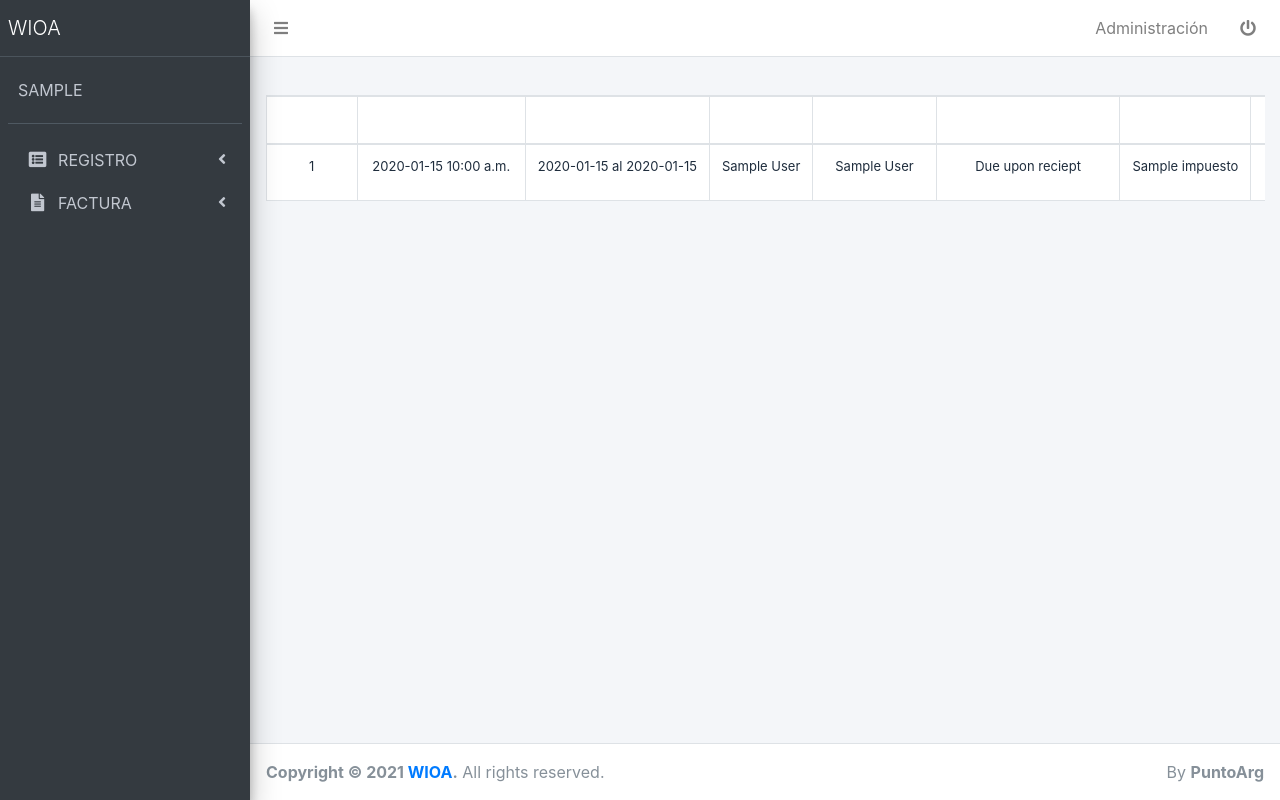
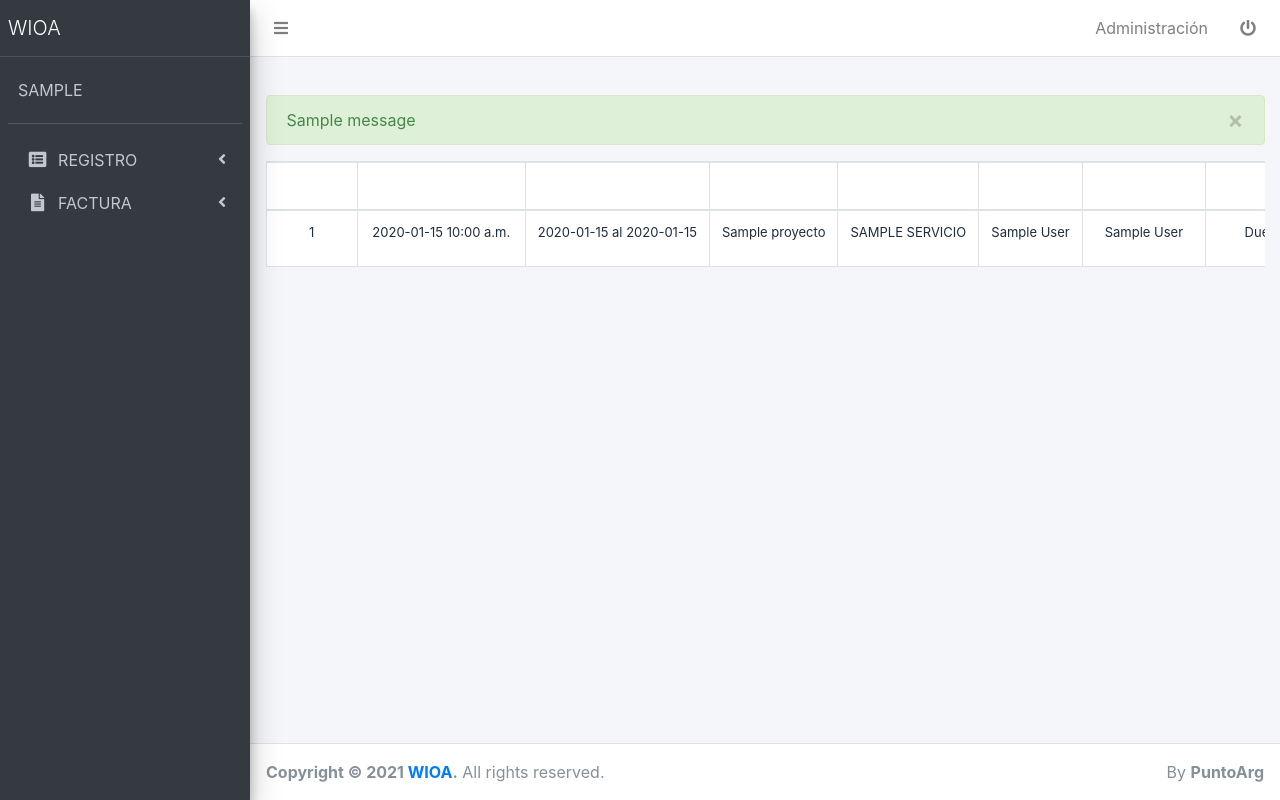
Before and after one commit to bersanonahuel/WIOA-v2, a Django app: page /registros/listarFactura/ in a window 1280 px wide. Run offline with Django 3.2, Linux system fonts and the light colour scheme; a user stored in the database is signed in; tables that the repository leaves empty hold one stand-in row (values such as "Sample post"); one stand-in notice (Sample message) is shown; some libraries are stand-ins or nearby versions.

Commit message:
Validacion hs a facturar y registrar

```diff
--- a/apps/registros/views.py
+++ b/apps/registros/views.py
@@ -32,16 +32,18 @@ from weasyprint import CSS
 from .filters import RegistroFilter, FacturaFilter
 
 from django.db.models import F, Q
+from django.contrib import messages
 
-CREAR_REGISTRO_FILE  = 'registros/crearRegistro.html'
-LISTAR_REGISTRO_FILE = 'registros/listarRegistro.html'
+CREAR_REGISTRO_FILE  = 'registros/registro/crearRegistro.html'
+LISTAR_REGISTRO_FILE = 'registros/registro/listarRegistro.html'
+CREAR_REGISTRO_DETALLE_FILE = 'registros/registro/crearRegistroDetalle.html'
 LISTAR_FACTURA_FILE  = 'registros/factura/listarFactura.html'
 CREAR_FACTURA_FILE   = 'registros/factura/crearFactura.html'
 
 class CrearRegistro(CreateView):
-    models=Registro
-    form_class=RegistroForm
-    template_name= 'registros/crearRegistro.html'
+    models = Registro
+    form_class = RegistroForm
+    template_name = CREAR_REGISTRO_FILE
 
     @method_decorator(csrf_exempt)
     @method_decorator(login_required)
@@ -92,7 +94,6 @@ class CrearRegistro(CreateView):
     def get_success_url(self):
         return reverse_lazy('registros:crearRegistroDetalle',args=[self.kwargs['registropk']])
 
-
 class ListarRegistro(ListView):
     model = Registro
     template_name = LISTAR_REGISTRO_FILE
@@ -132,10 +133,27 @@ class ListarRegistro(ListView):
 
         return render(request, LISTAR_REGISTRO_FILE, {'filter': registro_filter})
 
+
+def calcular_horas_facturadas(proyecto, servicio):
+    sp = ServiciosProyecto.objects.filter(proyecto=proyecto, servicio=servicio).first()
+
+    facturaReg = Factura.objects.filter(proyectosServicios=sp)
+
+    #Busco todos los reg det de las facturas ya creadas
+    seg = 0
+    for fact in facturaReg:
+        regDet = RegistroDetalle.objects.filter(factura=fact, registro__proyecto_servicio__servicio=servicio)
+
+        for r in regDet:
+            seg = seg + r.calcular_total_hs_segundos_detalle()
+
+    return seg
+
+
 class CrearRegistroDetalle(CreateView):
     models = RegistroDetalle
     form_class = RegistroDetalleForm
-    template_name = 'registros/crearRegistroDetalle.html'
+    template_name = CREAR_REGISTRO_DETALLE_FILE
 
     @method_decorator(csrf_exempt)
     @method_decorator(login_required)
@@ -154,15 +172,41 @@ class CrearRegistroDetalle(CreateView):
             date_string_fin = request.POST['fechaHoraFin']
             fin = datetime.strptime(date_string_fin, format)
 
+            registroInstance = Registro.objects.get(id=self.kwargs['registropk'])
             form = RegistroDetalleForm()
             regDet = form.save(commit=False)
             regDet.fechaHoraInicio = inicio.strftime(format)
             regDet.fechaHoraFin = fin.strftime(format)
-            regDet.registro = Registro.objects.get(id=self.kwargs['registropk'])
+            regDet.registro = registroInstance
             regDet.usuario = request.user
             regDet.comentario = request.POST['comentario']
 
-            regDet.save()
+            proyecto = registroInstance.proyecto_servicio.proyecto
+            servicio = registroInstance.proyecto_servicio.servicio
+            sp = ServiciosProyecto.objects.filter(proyecto=proyecto, servicio=servicio).first()
+            totalHorasSP = (sp.total_horas * 3600)
+
+            hsFacturadasServicio = calcular_horas_facturadas(proyecto, servicio)
+
+            #Validar que no se exceda del total de Hs del proyecto.
+
+            timediff = (fin - inicio)
+            hsRegistroActual = timediff.seconds
+
+            if (hsFacturadasServicio + hsRegistroActual) > totalHorasSP:
+                error = 'Las horas que quiere registrar se exceden del Total de horas permitidas para este Proyecto y Servicio.'
+                messages.error(self.request, error)
+                context = {
+                    'titulo': 'Crear registro de horas',
+                    'registro': Registro.objects.get(id=self.kwargs['registropk']),
+                    'registrosDet': RegistroDetalle.objects.filter(registro=self.kwargs['registropk']),
+                    'form': RegistroDetalleForm()
+                }
+                return render(request, CREAR_REGISTRO_DETALLE_FILE, context)
+            else:
+                regDet.save()
+                success = 'El registro se guardó correctamente.'
+                messages.success(self.request, success)
 
             return super().form_valid(regDet)
 
@@ -204,6 +248,9 @@ class CrearFactura(CreateView):
         return super().dispatch(request, *args, **kwargs)
 
     def post(self, request, *args, **kwargs):
+        error = None
+        mensaje = None
+
         if request.is_ajax():
             data = {}
             try:
@@ -216,7 +263,6 @@ class CrearFactura(CreateView):
 
                     servicioIds = serviciosProyecto.values_list('servicio_id', flat=True) #.values('id', 'nombre')
                     servicios = Servicio.objects.filter(pk__in=servicioIds).values('id', 'nombre')
-                    print(servicios)
 
                     if servicios:
                         data = { 'servicios': list(servicios) }
@@ -240,41 +286,77 @@ class CrearFactura(CreateView):
             date_string_fin = request.POST['fechaFin']
             fin = datetime.strptime(date_string_fin, format)
 
-
             request.POST['proyectosServicios'] = 1
+            request.POST['usuario'] = request.user
 
             form = FacturaForm(request.POST)
 
             if form.is_valid():
-                factura = form.save(commit=False)
-                factura.fechaInicio = inicio.strftime(format)
-                factura.fechaFin = fin.strftime(format)
-                factura.fechaCreacion = fin.strftime(format)
-                factura.cliente = Cliente.objects.get(id=request.POST['cliente'])
-                factura.proveedor = Proveedor.objects.get(id=request.POST['proveedor'])
-                factura.usuario = request.user
-                factura.save()
+                proyectoSelId = request.POST['proyectoSelId']
 
-                #Guardar tabla intermedia Factura-ProyectoServicios
-                proyectoSelId = request.POST['proyectoSelId']
-                #print('PROY: ',proyectoSelId)
+                # Validar que no se exeda la cantidad de HS a Facturar establecidas del ProyectoServicio
+
+                #Busco hs ya facturadas
                 for serv in request.POST.getlist('serviciosCheck'):
+                    hsAFacturarServicio = 0
+                    hsFacturadasServicio = 0
+
                     sp = ServiciosProyecto.objects.filter(proyecto=proyectoSelId, servicio=serv).first()
+                    totalHorasSP = (sp.total_horas * 3600)
 
-                    factura.proyectosServicios.add(sp)
+                    hsFacturadasServicio = calcular_horas_facturadas(proyectoSelId, serv)
 
-                factura.save()
+                    print('totalHorasFACTURADAS:: sp=', sp, ' ** hs=', hsFacturadasServicio)
 
-                #Buscar todos los registros de hs que se incluyan en el periodo ingresado.
-                detalles = RegistroDetalle.objects.filter( fechaHoraInicio__gte=inicio, fechaHoraFin__lte=fin, factura=None )
+                    #Sumar horas que se quieren facturar AHORA
+                    seg = 0
+                    detallesAFacturar = RegistroDetalle.objects.filter( fechaHoraInicio__gte=inicio, fechaHoraFin__lte=fin, factura=None, registro__proyecto_servicio=sp )
+                    for detF in detallesAFacturar:
+                        seg = seg + detF.calcular_total_hs_segundos_detalle()
 
-                listaProyServFactura = factura.proyectosServicios.values_list('id',flat=True)
-                for det in detalles:
-                    if det.registro.proyecto_servicio.id in listaProyServFactura:
-                        det.factura = factura
-                        det.save()
+                    hsAFacturarServicio = seg
+                    print('totalHoras A FACTURAR:: ', hsAFacturarServicio)
 
-                return super().form_valid(factura)
+                    if (hsFacturadasServicio + hsAFacturarServicio) > totalHorasSP:
+                        error = 'Las horas que quiere facturar se exceden del Total de horas permitidas para el Proyecto "'+ sp.proyecto.nombre +'" y el Servicio "'+ sp.servicio.nombre+'".'
+                        messages.error(self.request, error)
+
+                    if not detallesAFacturar:
+                        mensaje = 'No se encontraron registros para facturar en el período seleccionado.'
+                        messages.warning(self.request, mensaje)
+
+                if error or mensaje:
+                    return render(request, CREAR_FACTURA_FILE, {'form':form, 'proyectos': Proyecto.objects.all()})
+                else:
+                    factura = form.save(commit=False)
+                    factura.fechaInicio = inicio.strftime(format)
+                    factura.fechaFin = fin.strftime(format)
+                    factura.fechaCreacion = fin.strftime(format)
+                    factura.cliente = Cliente.objects.get(id=request.POST['cliente'])
+                    factura.proveedor = Proveedor.objects.get(id=request.POST['proveedor'])
+                    factura.usuario = request.user
+                    factura.save()
+                    print('Se guardo catura ---------------- ')
+                    #Guardar tabla intermedia Factura-ProyectoServicios
+                    for serv in request.POST.getlist('serviciosCheck'):
+                        sp = ServiciosProyecto.objects.filter(proyecto=proyectoSelId, servicio=serv).first()
+                        factura.proyectosServicios.add(sp)
+
+                    factura.save()
+
+                    messages.success(self.request, 'La factura se creó correctamente.')
+
+                    #Buscar todos los registros de hs que se incluyan en el periodo ingresado.
+                    detalles = RegistroDetalle.objects.filter( fechaHoraInicio__gte=inicio, fechaHoraFin__lte=fin, factura=None )
+                    listaProyServFactura = factura.proyectosServicios.values_list('id',flat=True)
+                    print('listaProyServFactura:: ', listaProyServFactura)
+                    if detalles:
+                        for det in detalles:
+                            if det.registro.proyecto_servicio.id in listaProyServFactura:
+                                det.factura = factura
+                                det.save()
+
+                    return render(request, LISTAR_FACTURA_FILE, {'filter':FacturaFilter(request.GET, queryset=Factura.objects.all())} )
             else:
                 print('NO SE GUARDO, ERROR: ', form.errors)
                 return super().form_valid(form)
@@ -284,7 +366,7 @@ class CrearFactura(CreateView):
         return super().form_valid(form)
 
     def get_success_url(self):
-        return reverse_lazy('registros:crearFactura')
+        return reverse_lazy('registros:listarFactura')
 
     def get_context_data(self, **kwargs):
         kwargs['proyectos'] = Proyecto.objects.all()
--- a/static/css/main.css
+++ b/static/css/main.css
@@ -26,6 +26,28 @@
     border-bottom: 0px !important;
 }
 
+/* Mensajes */
+.mensaje.alert-error {
+    color: #b94a48 !important;
+    background-color: #f2dede !important;
+    border-color: #ebccd1 !important;
+}
+.mensaje.alert-success {
+    color: #468847 !important;
+    background-color: #dff0d8 !important;
+    border-color: #d6e9c6 !important;
+}
+.mensaje.alert-warning {
+    color: #c09853 !important;
+    background-color: #fcf8e3 !important;
+    border-color: #faebcc !important;
+}
+.mensaje.alert-info {
+    color: #3a87ad !important;
+    background-color: #d9edf7 !important;
+    border-color: #bce8f1 !important;
+}
+
 @media (max-width: 1200px) {
     body{
         font-size: 0.8rem;
--- a/templates/registros/factura/listarFactura.html
+++ b/templates/registros/factura/listarFactura.html
@@ -2,7 +2,7 @@
 {% load static %}
 <!--Para que herede todo de index.html -->
 
-{% block titulo %} Detalle Registro Hs {% endblock titulo %}
+{% block titulo %} Facturas Creadas {% endblock titulo %}
 
 {% block contentTitulo %} {% endblock contentTitulo %}
 
@@ -10,6 +10,15 @@
 
   <!-- Listado -->
   <div class="table-stats order-table ov-h table-responsive">
+    {% if messages %}
+      {% for message in messages %}
+        <div class="mensaje alert alert-{{ message.tags }} alert-dismissable">
+          <button type="button" class="close" data-dismiss="alert">&times;</button><strong></strong>
+          {{ message }}
+        </div>
+      {% endfor %}
+    {% endif %}
+
     {% if filter.qs %}
       <table id="tablaFacturacion" class="table table-bordered table-hover dataTable table-head-fixed text-nowrap bg-white">
           <thead class="text-center bg-header-tabla">
@@ -17,6 +26,8 @@
                   <th>INVOICE</th>
                   <th>FECHA CREACIÓN</th>
                   <th>PERÍODO</th>
+                  <th>PROYECTO</th>
+                  <th>SERVICIOS</th>
                   <th>CLIENTE</th>
                   <th>PROVEEDOR</th>
                   <th>TÉRMINOS DE PAGO</th>
@@ -26,27 +37,37 @@
           </thead>
           <tbody>
 
-              {% for facrura in filter.qs %}
+              {% for factura in filter.qs %}
               <tr class="text-center">
-                  <td>{{ facrura.id }}</td>
-                  <td>{{ facrura.fechaCreacion | date:"Y-m-d h:i a" }}</td>
-                  <td>{{ facrura.fechaInicio | date:"Y-m-d" }} al {{ facrura.fechaFin | date:"Y-m-d" }}</td>
-                  <td>{{ facrura.cliente }}</td>
-                  <td>{{ facrura.proveedor }}</td>
+                  <td>{{ factura.id }}</td>
+                  <td>{{ factura.fechaCreacion | date:"Y-m-d h:i a" }}</td>
+                  <td>{{ factura.fechaInicio | date:"Y-m-d" }} al {{ factura.fechaFin | date:"Y-m-d" }}</td>
+                  <td>{{ factura.proyectosServicios.all.first.proyecto }}</td>
                   <td>
-                    {% if facrura.terminosPago == "Other" %}
-                      {{ facrura.terminosPagoOtro }}
+                    {% for servicio in factura.proyectosServicios.all %}
+                      {% if forloop.first %}
+                        {{ servicio.servicio | upper }}
+                      {% else %}
+                        <br> {{ servicio.servicio | upper }}
+                      {% endif %}
+                    {% endfor %}
+                  </td>
+                  <td>{{ factura.cliente }}</td>
+                  <td>{{ factura.proveedor }}</td>
+                  <td>
+                    {% if factura.terminosPago == "Other" %}
+                      {{ factura.terminosPagoOtro }}
                     {% else %}
-                      {{ facrura.terminosPago }}
+                      {{ factura.terminosPago }}
                     {% endif %}
                   </td>
-                  <td>{{ facrura.impuesto }}</td>
+                  <td>{{ factura.impuesto }}</td>
 
                   <td>
-                    <a class="btn btn-error btn-sm" href="{% url 'registros:printPdf' facrura.id %}" target="_blank"><i class="fas fa-fas fa-print"></i></a>
+                    <a class="btn btn-error btn-sm" href="{% url 'registros:printPdf' factura.id %}" target="_blank"><i class="fas fa-fas fa-print"></i></a>
                     {% comment %} <a class="btn btn-primary btn-sm" href="{% url 'registros:editarFactura' factura.id %}"><i class="fas fa-fas fa-pencil-alt"></i></a> {% endcomment %}
 
-                    {% comment %} <a class="btn btn-danger btn-sm" rel="eliminar" href="#" onClick="eliminarRegistro({{ facrura.id }}, '../eliminarFactura/')" ><icon class="fa fa-trash"></icon></a>  {% endcomment %}
+                    {% comment %} <a class="btn btn-danger btn-sm" rel="eliminar" href="#" onClick="eliminarRegistro({{ factura.id }}, '../eliminarFactura/')" ><icon class="fa fa-trash"></icon></a>  {% endcomment %}
                   </td>
               </tr>
               {% endfor %}
```
Also changed, not shown: templates/registros/factura/crearFactura.html (+13 -3 lines), templates/registros/registro/crearRegistroDetalle.html (renamed from templates/registros/crearRegistroDetalle.html, +15 -6 lines), templates/registros/registro/crearRegistro.html (renamed from templates/registros/crearRegistro.html), templates/registros/registro/listarRegistro.html (renamed from templates/registros/listarRegistro.html).
